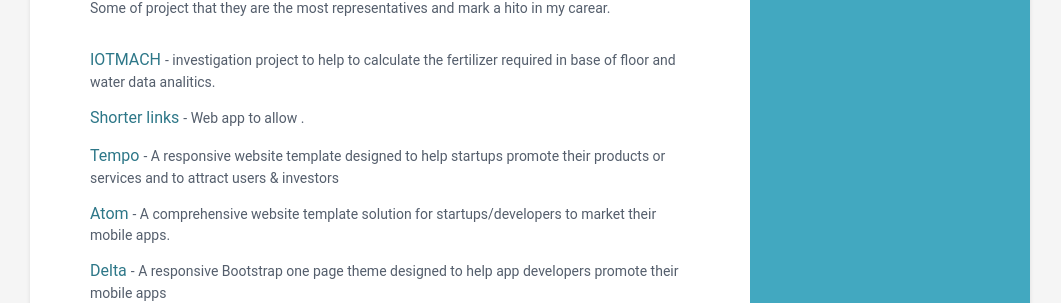
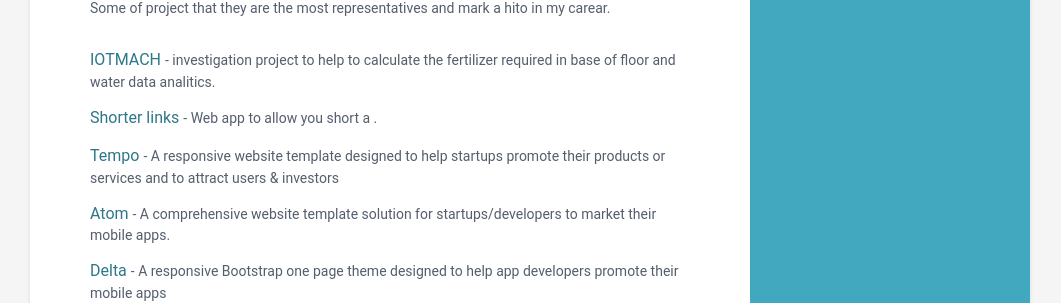
Before and after one commit to elcordova/caring-europa-fe48a, a Jekyll site: the page built from index.html, in a window 1280 px wide. Shown: the part 1221-1524 px from the top of the page, without its empty margins (110-1171 px from the left). Built offline with Jekyll 4.4.1, drawn with Linux system fonts in a browser that asks for light colours.

Commit message:
data.yml: changed

```diff
--- a/_data/data.yml
+++ b/_data/data.yml
@@ -94,7 +94,7 @@ projects:
     - title: Shorter links
       link: '#'
       tagline: >-
-        Web app to allow .
+        Web app to allow you short a .
     - title: Tempo
       link: '#'
       tagline: >-
```
